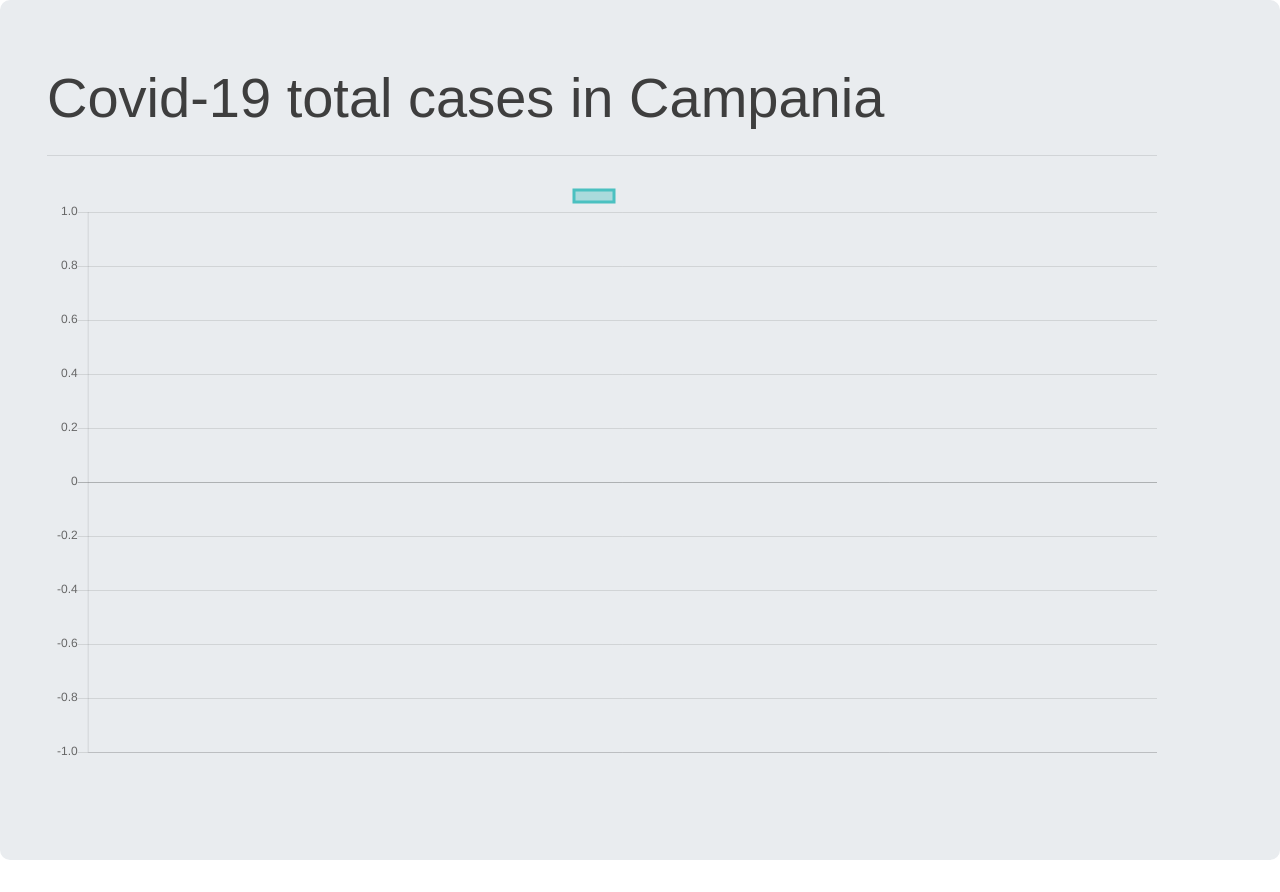
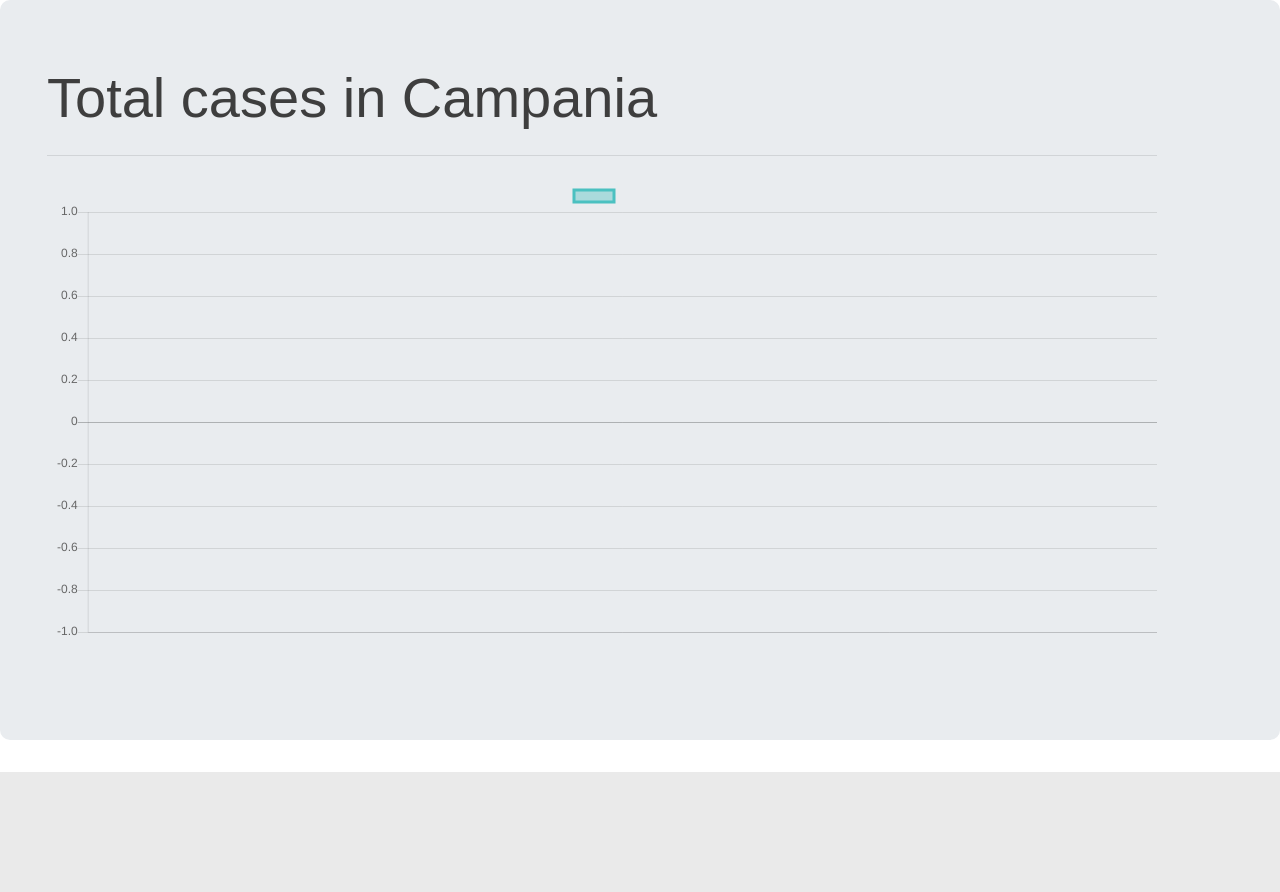
Before and after one commit to pierobartolo/piero_website, a Flask app: template templates/covid.html in a window 1280 px wide. Shown: the part 56-948 px from the top of the page. After the commit the page ends 828 px from the top, so only its background shows below. Run offline with Flask 2, Linux system fonts and the light colour scheme; the template is opened without the code that fills it, so the values that code supplies are empty; some libraries are stand-ins or nearby versions.

Commit message:
Adjusting heights of covid chart.

```diff
--- a/templates/covid.html
+++ b/templates/covid.html
@@ -9,10 +9,10 @@
 {% block content %}
 <div class="jumbotron">
     <div class="container" style="margin-left:0%;">
-    <h1 class="display-4">Covid-19 total cases in Campania</h1>
+    <h1 class="display-4">Total cases in Campania</h1>
     <hr class="my-4">
     <div class="table-responsive">
-    <canvas id="myChart" style="height:600px" class="table"></canvas>
+    <canvas id="myChart" style="height:480px" class="table"></canvas>
     </div>
 
 
```
